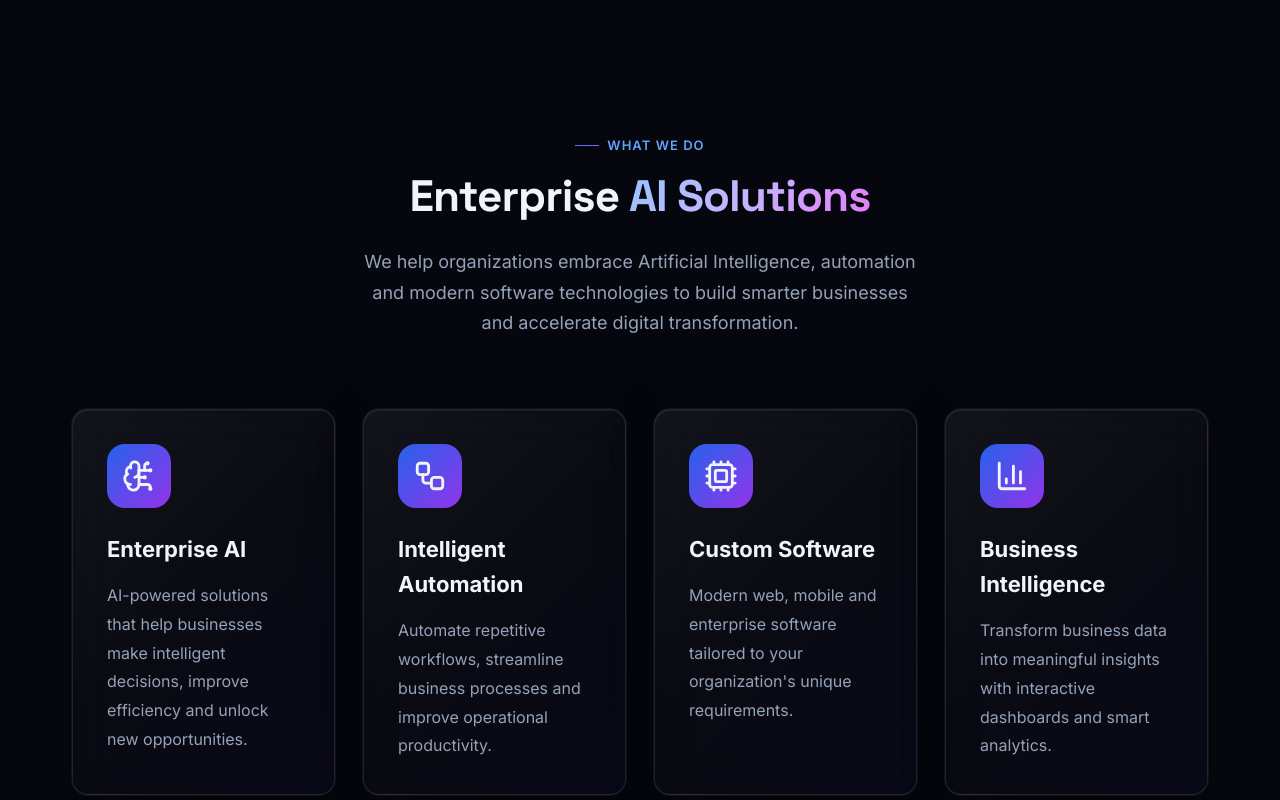
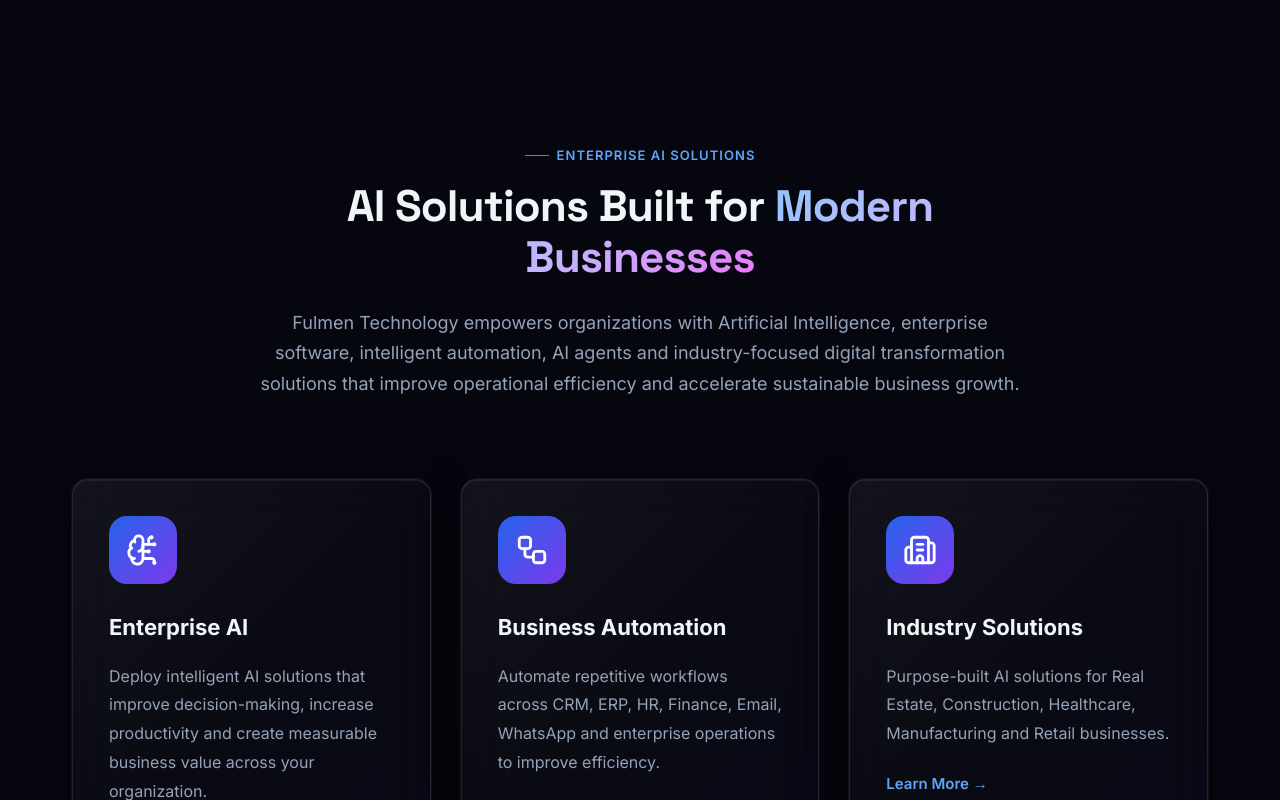
Before and after one commit to fulmentechnology-afk/futureforge-ai, a React (Vite) app: page / in a window 1280 px wide. Shown: the part 1800-2600 px from the top of the page. Built offline with nearby package versions, Linux system fonts and the light colour scheme.

Commit message:
Upgrade Enterprise Solutions section

```diff
--- a/src/components/Home/EnterpriseSolutions.tsx
+++ b/src/components/Home/EnterpriseSolutions.tsx
@@ -3,6 +3,8 @@
   Workflow,
   Cpu,
   BarChart3,
+  Building2,
+  Bot,
 } from "lucide-react";
 
 const solutions = [
@@ -10,25 +12,37 @@
     icon: <BrainCircuit size={34} />,
     title: "Enterprise AI",
     description:
-        "AI-powered solutions that help businesses make intelligent decisions, improve efficiency and unlock new opportunities.",
+      "Deploy intelligent AI solutions that improve decision-making, increase productivity and create measurable business value across your organization.",
   },
   {
     icon: <Workflow size={34} />,
-      title: "Intelligent Automation",
+    title: "Business Automation",
     description:
-        "Automate repetitive workflows, streamline business processes and improve operational productivity.",
+      "Automate repetitive workflows across CRM, ERP, HR, Finance, Email, WhatsApp and enterprise operations to improve efficiency.",
+  },
+  {
+    icon: <Building2 size={34} />,
+    title: "Industry Solutions",
+    description:
+      "Purpose-built AI solutions for Real Estate, Construction, Healthcare, Manufacturing and Retail businesses.",
+  },
+  {
+    icon: <Bot size={34} />,
+    title: "AI Agents",
+    description:
+      "Intelligent AI assistants that support customers, qualify leads, assist employees and operate 24×7 across your business.",
   },
   {
     icon: <Cpu size={34} />,
     title: "Custom Software",
     description:
-        "Modern web, mobile and enterprise software tailored to your organization's unique requirements.",
+      "Scalable enterprise web applications, mobile platforms and cloud solutions designed specifically for your business processes.",
   },
   {
     icon: <BarChart3 size={34} />,
     title: "Business Intelligence",
     description:
-        "Transform business data into meaningful insights with interactive dashboards and smart analytics.",
+      "Transform business data into executive dashboards, predictive analytics and actionable insights for better decision making.",
   },
 ];
 
@@ -37,7 +51,7 @@
     <section
       id="solutions"
       style={{
-          padding: "110px 0",
+        padding: "120px 0",
       }}
     >
       <div className="container">
@@ -45,8 +59,8 @@
         <div
           style={{
             textAlign: "center",
-              maxWidth: "760px",
-              margin: "0 auto 70px",
+            maxWidth: "820px",
+            margin: "0 auto 80px",
           }}
         >
           <div
@@ -55,13 +69,13 @@
               justifyContent: "center",
             }}
           >
-              WHAT WE DO
+            ENTERPRISE AI SOLUTIONS
           </div>
 
           <h2 className="section-title">
-              Enterprise
+            AI Solutions Built for{" "}
             <span className="gradient-text">
-                {" "}AI Solutions
+              Modern Businesses
             </span>
           </h2>
 
@@ -69,19 +83,22 @@
             className="section-subtitle"
             style={{
               margin: "25px auto 0",
+              maxWidth: "760px",
             }}
           >
-              We help organizations embrace Artificial Intelligence,
-              automation and modern software technologies to build
-              smarter businesses and accelerate digital transformation.
+            Fulmen Technology empowers organizations with Artificial
+            Intelligence, enterprise software, intelligent automation,
+            AI agents and industry-focused digital transformation
+            solutions that improve operational efficiency and
+            accelerate sustainable business growth.
           </p>
         </div>
 
         <div
           style={{
             display: "grid",
-              gridTemplateColumns: "repeat(auto-fit,minmax(260px,1fr))",
-              gap: "28px",
+            gridTemplateColumns: "repeat(auto-fit,minmax(280px,1fr))",
+            gap: "30px",
           }}
         >
           {solutions.map((solution) => (
@@ -89,20 +106,23 @@
               key={solution.title}
               className="glass-card glass-card--premium"
               style={{
-                  padding: "34px",
+                padding: "36px",
+                transition: "all .35s ease",
+                cursor: "pointer",
               }}
             >
               <div
                 style={{
-                    width: "64px",
-                    height: "64px",
+                  width: "68px",
+                  height: "68px",
                   borderRadius: "18px",
                   display: "flex",
                   alignItems: "center",
                   justifyContent: "center",
                   background:
-                      "linear-gradient(135deg,#2563eb,#9333ea)",
-                    marginBottom: "24px",
+                    "linear-gradient(135deg,#2563eb,#7c3aed)",
+                  marginBottom: "26px",
+                  color: "#fff",
                 }}
               >
                 {solution.icon}
@@ -111,7 +131,8 @@
               <h3
                 style={{
                   fontSize: "22px",
-                    marginBottom: "14px",
+                  fontWeight: 700,
+                  marginBottom: "16px",
                 }}
               >
                 {solution.title}
@@ -121,14 +142,27 @@
                 style={{
                   color: "var(--text-secondary)",
                   lineHeight: 1.8,
+                  marginBottom: "24px",
                 }}
               >
                 {solution.description}
               </p>
+
+              <div
+                style={{
+                  display: "flex",
+                  alignItems: "center",
+                  gap: "8px",
+                  color: "#60a5fa",
+                  fontWeight: 600,
+                  fontSize: "15px",
+                }}
+              >
+                Learn More →
+              </div>
             </div>
           ))}
         </div>
-
       </div>
     </section>
   );
```
Also changed, not shown: src/components/Hero.css (+176 -64 lines), src/components/Hero.tsx (+63 -20 lines), 1 other file (tests, documents, lock files or other folders). Lines whose indentation alone changed are shown as unchanged.
